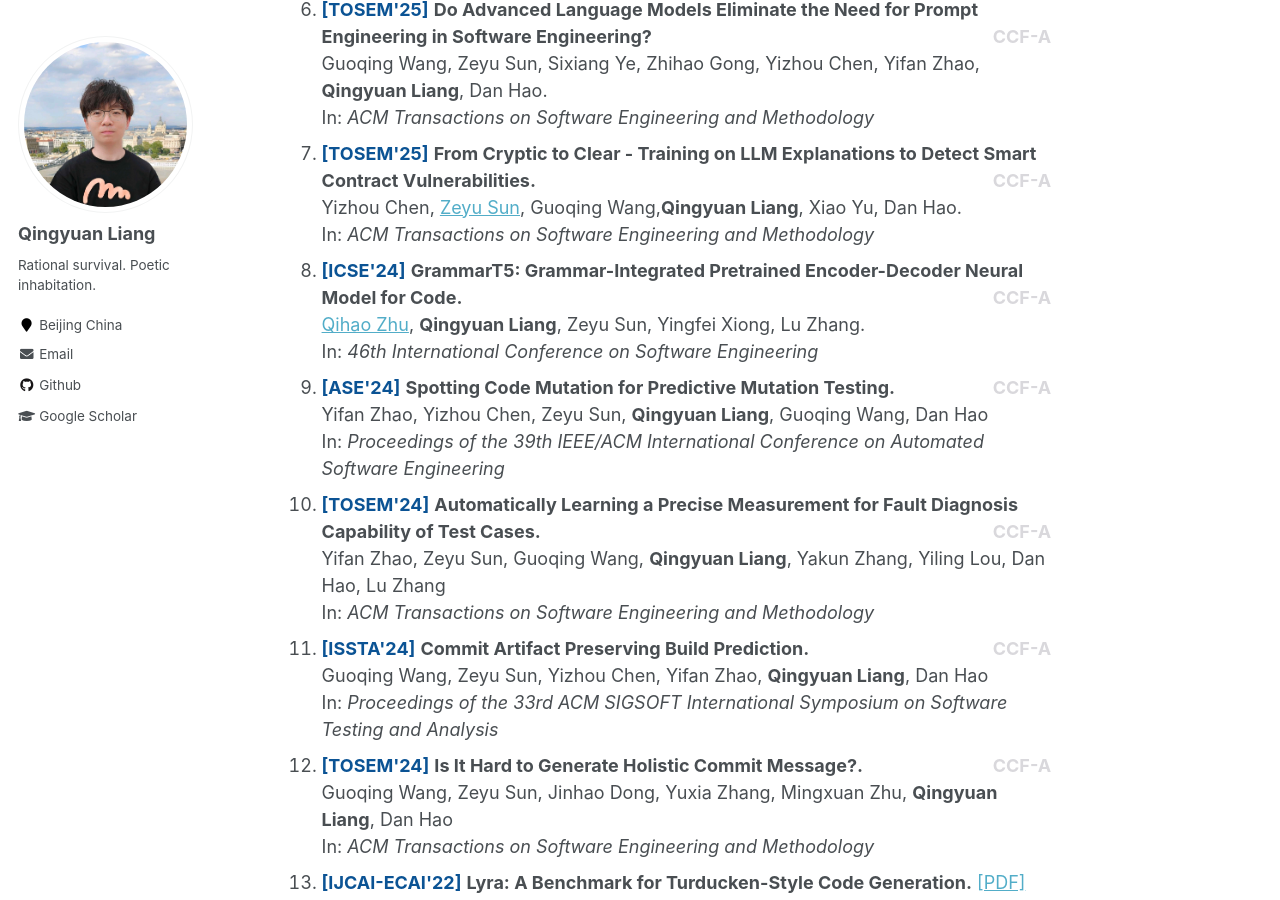
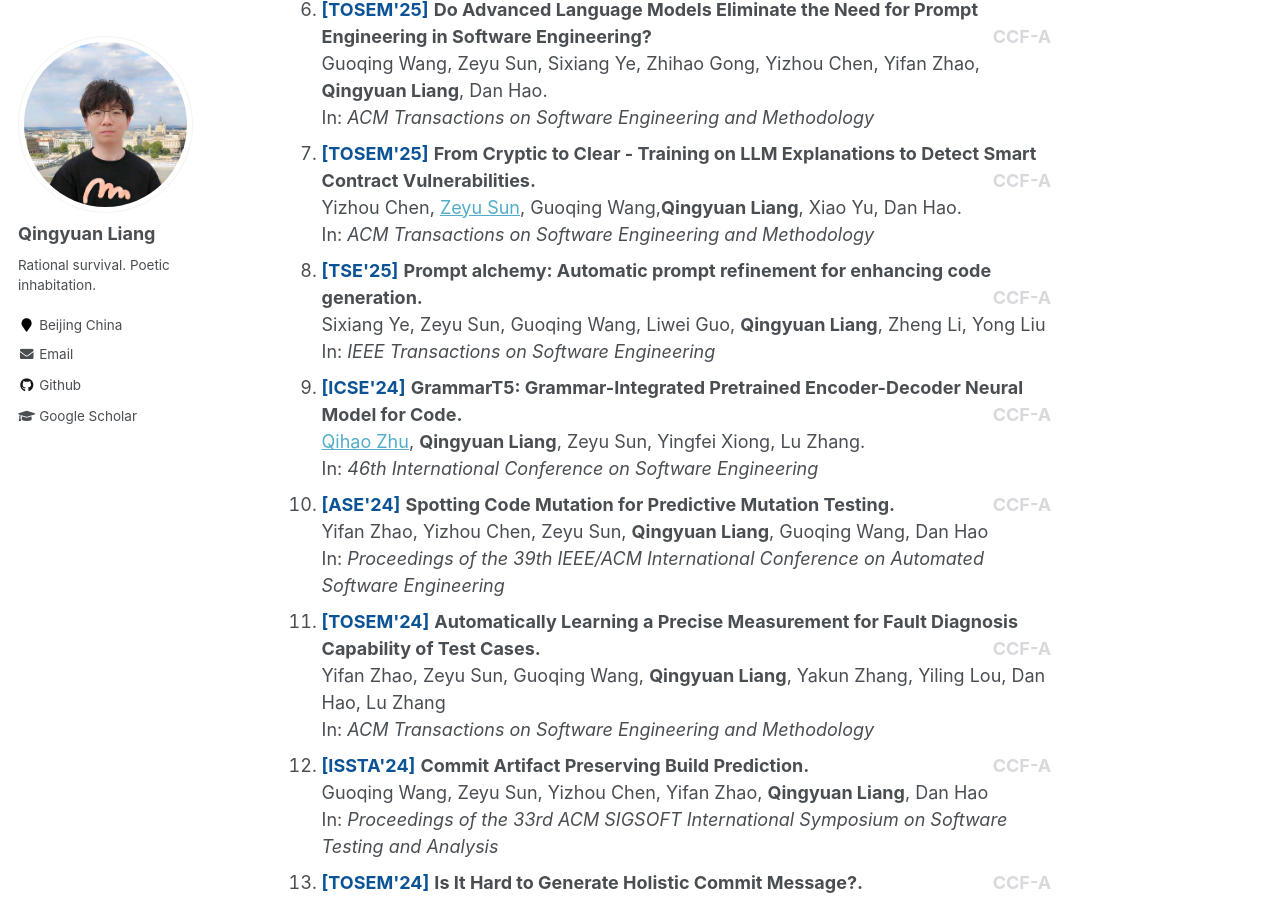
Before and after one commit to LIANGQINGYUAN/liangqingyuan.github.io, a Jekyll site: the page built from _pages/about.md, in a window 1280 px wide and 900 px high, scrolled down 1676 px. Built offline with Jekyll 4.4.1, drawn with Linux system fonts in a browser that asks for light colours.

Commit message:
Update about.md

```diff
--- a/_pages/about.md
+++ b/_pages/about.md
@@ -98,6 +98,15 @@ Hi, I’m a Ph.D. student at the School of Computer Science, Peking University.
 
 
 <li>
+    <strong style="color:#0b5394">[TSE'25]</strong> <b>Prompt alchemy: Automatic prompt refinement for enhancing code generation.</b>   <strong style="color:#D9D8DC;float:right">CCF-A</strong>
+    <br/>
+    Sixiang Ye, Zeyu Sun, Guoqing Wang, Liwei Guo, <b>Qingyuan Liang</b>, Zheng Li, Yong Liu
+    <br/>
+		In: <em> IEEE Transactions on Software Engineering</em>
+</li>
+
+
+<li>
     <strong style="color:#0b5394">[ICSE'24]</strong> <b>GrammarT5: Grammar-Integrated Pretrained Encoder-Decoder Neural Model for Code.</b> <strong style="color:#D9D8DC;float:right">CCF-A</strong>
     <br/>
     <a href="https://pkuzqh.github.io">Qihao Zhu</a>, <b>Qingyuan Liang</b>, Zeyu Sun, Yingfei Xiong, Lu Zhang.
```
